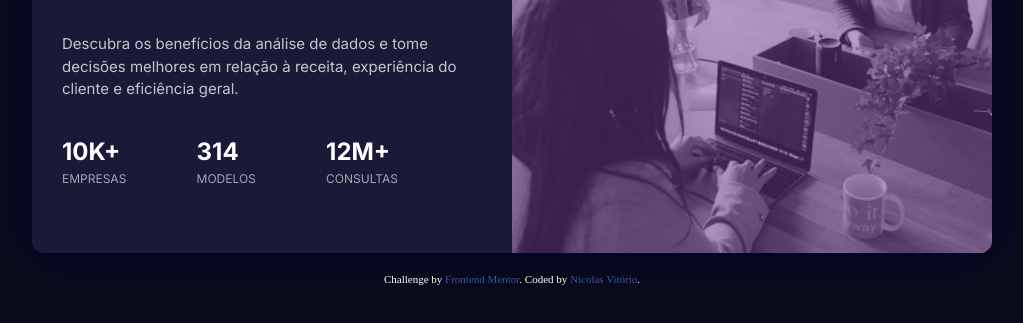
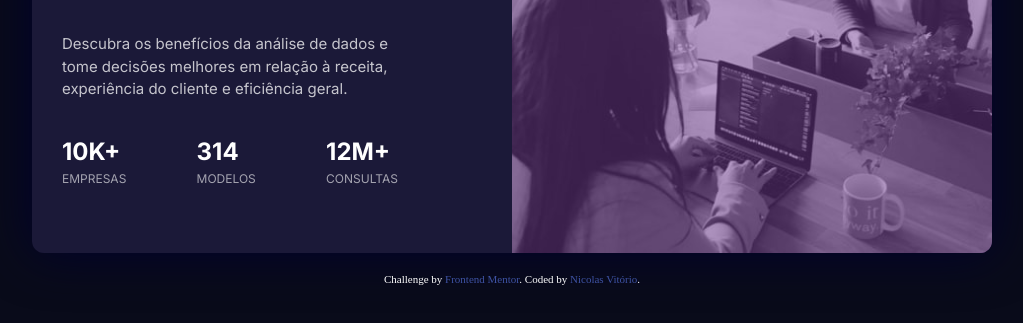
Before and after one commit to NickVitorio/pagina-de-estatisticas, a plain HTML site: page index.html in a window 1280 px wide. Shown: the part 351-674 px from the top of the page, without its empty margins (128-1151 px from the left). Drawn offline with Linux system fonts and the light colour scheme.

Commit message:
Update estilo.css

```diff
--- a/design/css/estilo.css
+++ b/design/css/estilo.css
@@ -67,9 +67,6 @@ body {
 
 }
 
-.informacoes p {
-    width: 100%;
-}
 
 .titulo {
     font-family: 'Inter', sans-serif;
@@ -89,7 +86,7 @@ body {
     justify-content: space-between;
     font-size: 15px;
     line-height: 1.5;
-    width: 100%;
+    width:80%;
 
 }
 
```
